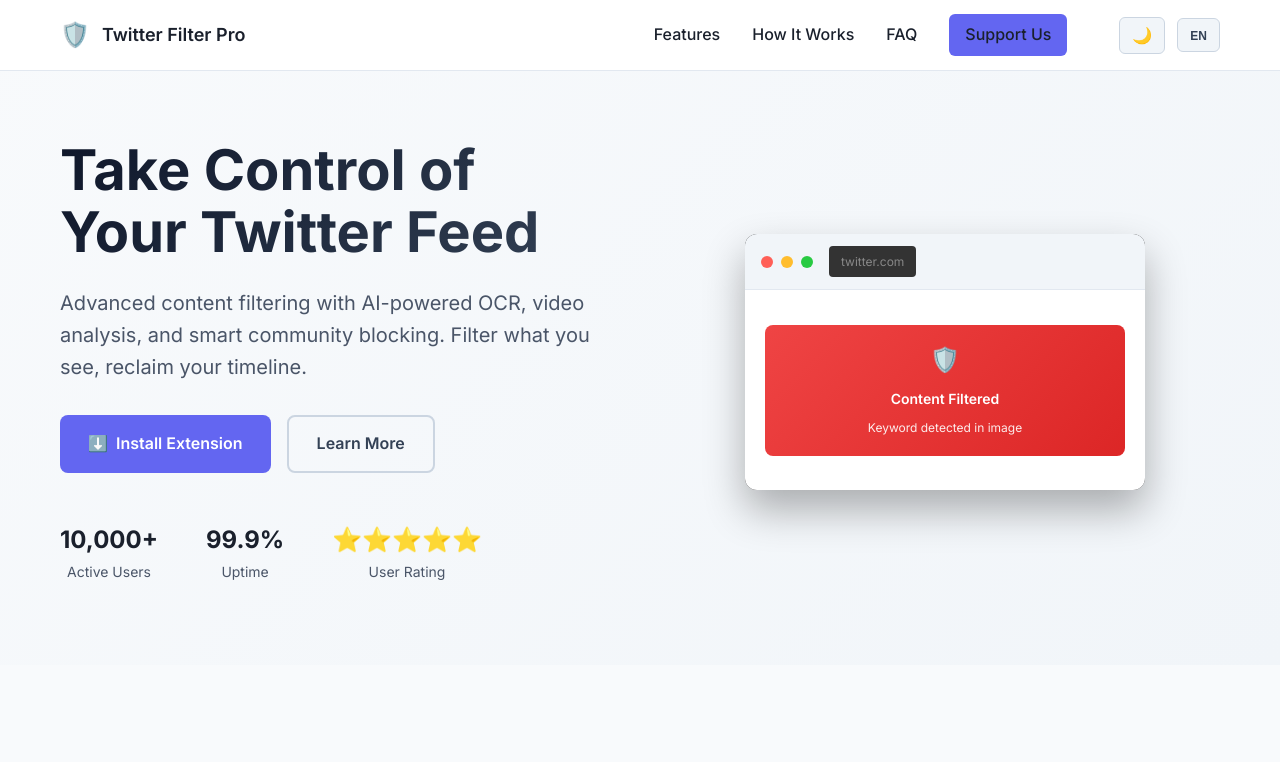
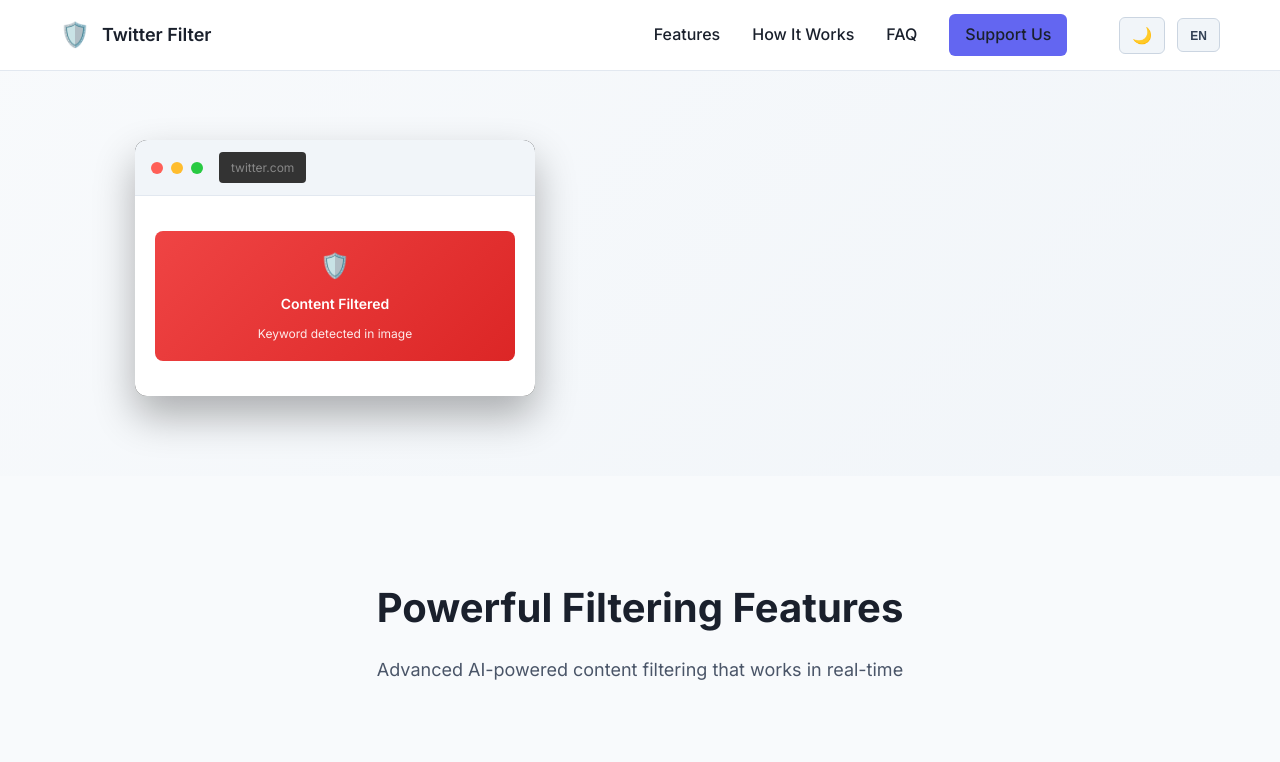
Before and after one commit to Birkankader/BlockTheUnwanted-Web-Site, a plain HTML site: page index.html in a window 1280 px wide. Shown: the top 762 px of the page. Drawn offline with Linux system fonts and the light colour scheme.

Commit message:
Update index.html

```diff
--- a/index.html
+++ b/index.html
@@ -17,7 +17,7 @@
         <div class="nav-container">
             <div class="nav-brand">
                 <span class="nav-icon">🛡️</span>
-                <span class="nav-title">Twitter Filter Pro</span>
+                <span class="nav-title">Twitter Filter</span>
             </div>
             <div class="nav-links">
                 <a href="#features" data-en="Features" data-tr="Özellikler">Features</a>
@@ -39,31 +39,6 @@
     <!-- Hero Section -->
     <section class="hero">
         <div class="hero-container">
-            <div class="hero-content">
-                <h1 class="hero-title" data-en="Take Control of Your Twitter Feed" data-tr="Twitter Akışınızı Kontrol Edin">Take Control of Your Twitter Feed</h1>
-                <p class="hero-subtitle" data-en="Advanced content filtering with AI-powered OCR, video analysis, and smart community blocking. Filter what you see, reclaim your timeline." data-tr="Yapay zeka destekli OCR, video analizi ve akıllı topluluk engelleme ile gelişmiş içerik filtreleme. Gördüklerinizi filtreleyin, zaman akışınızı geri alın.">Advanced content filtering with AI-powered OCR, video analysis, and smart community blocking. Filter what you see, reclaim your timeline.</p>
-                <div class="hero-buttons">
-                    <a href="#" class="btn btn-primary" id="install-btn">
-                        <span class="btn-icon">⬇️</span>
-                        <span data-en="Install Extension" data-tr="Uzantıyı Yükle">Install Extension</span>
-                    </a>
-                    <a href="#features" class="btn btn-secondary" data-en="Learn More" data-tr="Daha Fazla">Learn More</a>
-                </div>
-                <div class="hero-stats">
-                    <div class="stat">
-                        <span class="stat-number">10,000+</span>
-                        <span class="stat-label" data-en="Active Users" data-tr="Aktif Kullanıcı">Active Users</span>
-                    </div>
-                    <div class="stat">
-                        <span class="stat-number">99.9%</span>
-                        <span class="stat-label" data-en="Uptime" data-tr="Çalışma Süresi">Uptime</span>
-                    </div>
-                    <div class="stat">
-                        <span class="stat-number">⭐⭐⭐⭐⭐</span>
-                        <span class="stat-label" data-en="User Rating" data-tr="Kullanıcı Puanı">User Rating</span>
-                    </div>
-                </div>
-            </div>
             <div class="hero-image">
                 <div class="mockup-browser">
                     <div class="browser-header">
```
